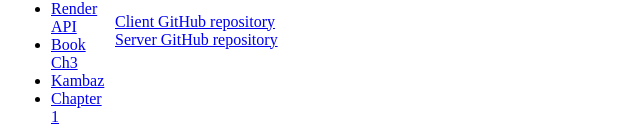
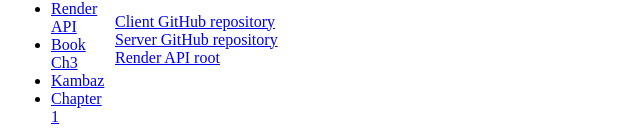
Before and after one commit to agavakole/webdev-client, a Next.js app: page /labs in a window 1280 px wide. Shown: the part 243-382 px from the top of the page, without its empty margins (0-640 px from the left). Built offline with nearby package versions, Linux system fonts and the light colour scheme.

Commit message:
Add Render link to labs

```diff
--- a/app/labs/page.tsx
+++ b/app/labs/page.tsx
@@ -45,6 +45,10 @@ export default function Labs() {
       <a href="https://github.com/agavakole/webdev-server/tree/a5" id="wd-server-github">
         Server GitHub repository
       </a>
+      <br />
+      <a href="https://webdev-server-eo9b.onrender.com" id="wd-server-render">
+        Render API root
+      </a>
     </div>
   );
 }
```
